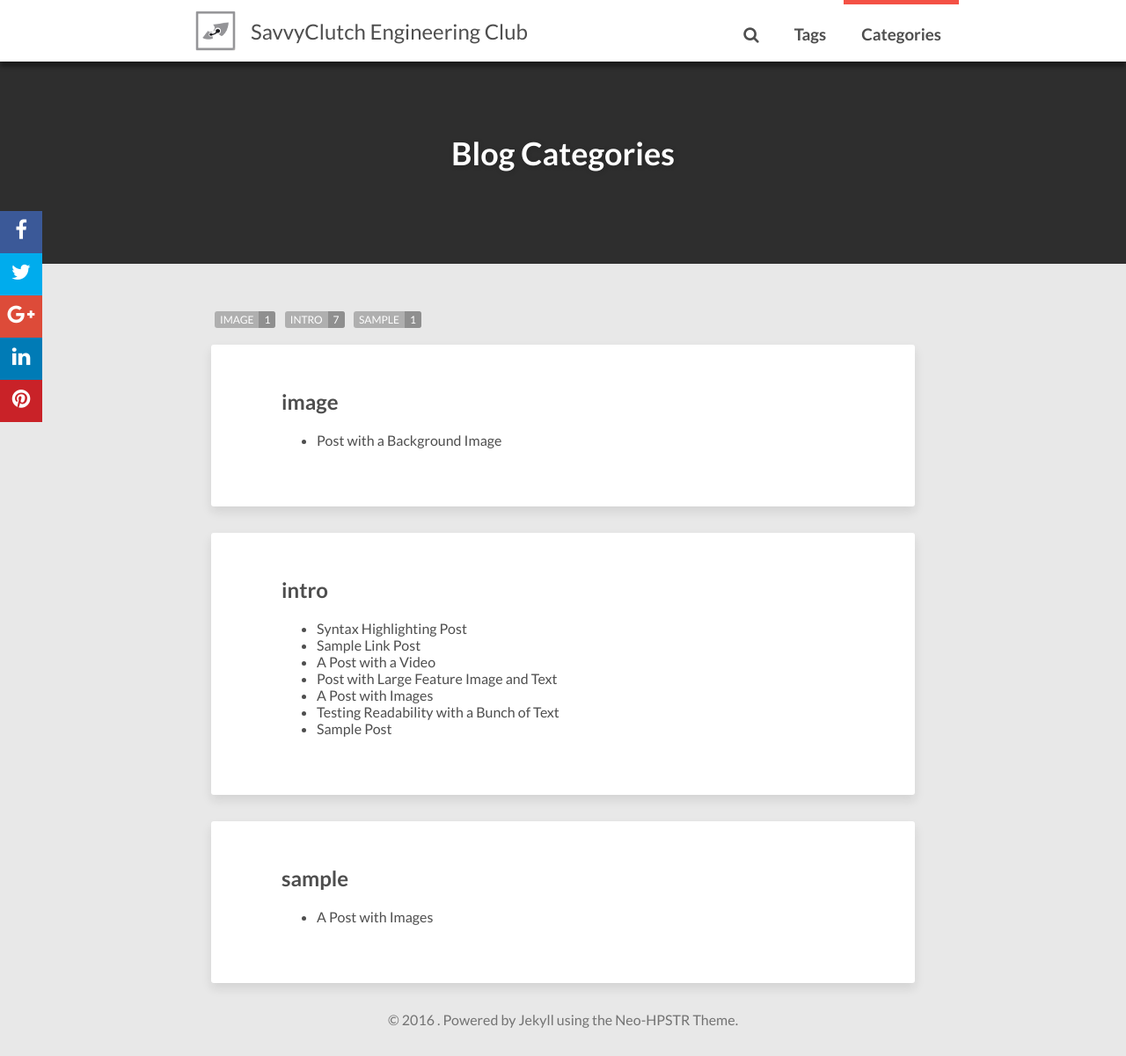
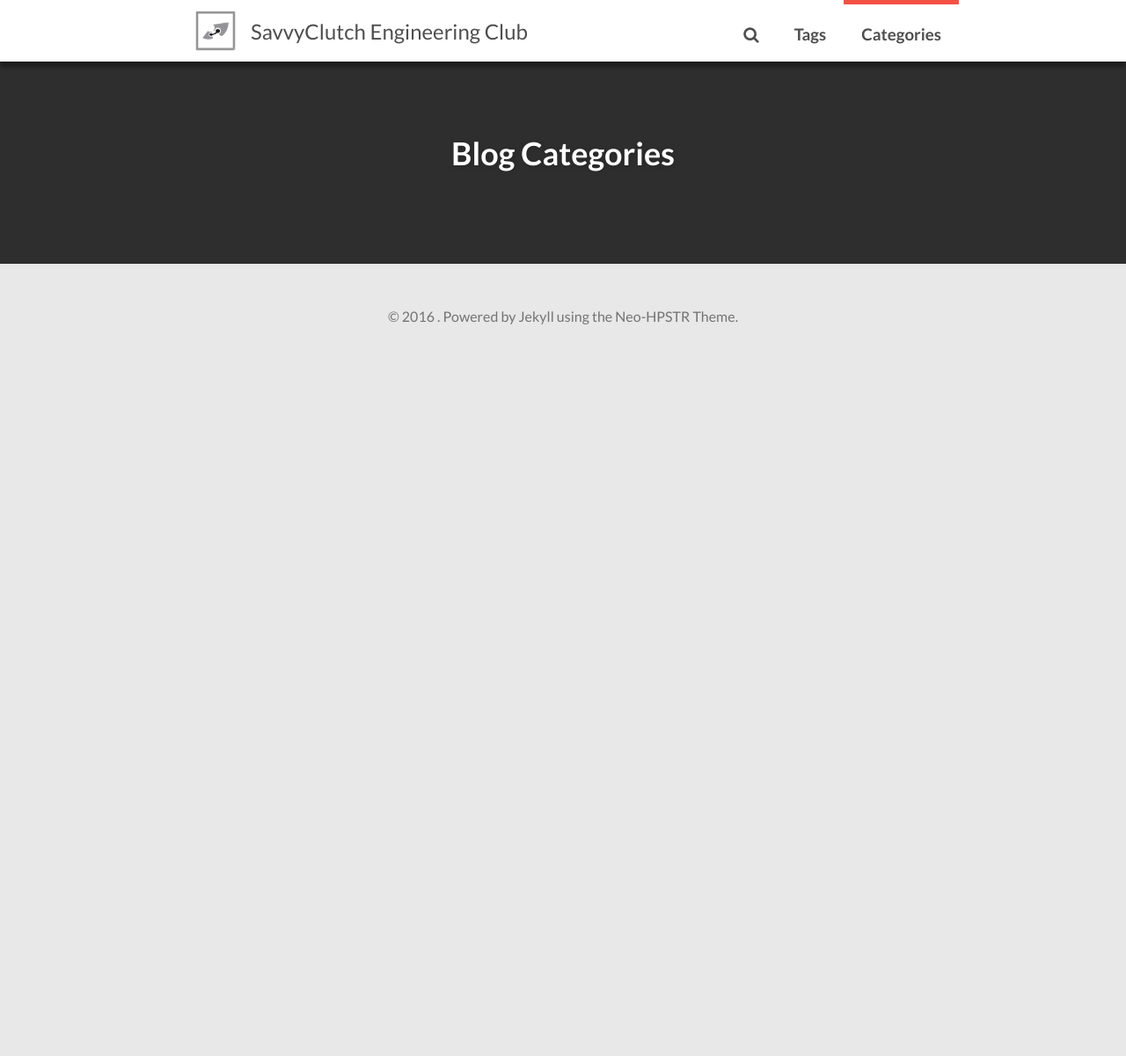
Before and after one commit to savvyclutch/savvyclutch.github.io, a Jekyll site: the page built from categories/index.html, in a window 1280 px wide and 1201 px high. Shown: the whole window at 88% size. Built offline with Jekyll 4.4.1, drawn with Linux system fonts in a browser that asks for light colours; nearby versions of some CDN libraries; comment, search, counter and statistics services are not loaded; some of the changed lines change nothing that is shown.

Commit message:
- Remove floating share buttons - Remove sample posts

```diff
--- a/_config.yml
+++ b/_config.yml
@@ -98,7 +98,7 @@ permalink:   /:categories/:title/
 paginate: 5
 
 # if true, shows the floatting share buttons
-float_share: true
+float_share: false
 
 kramdown:
   auto_ids: true
```
Also changed, not shown: _sample_posts/2011-03-10-sample-post.md (renamed from _posts/2011-03-10-sample-post.md), _sample_posts/2012-05-22-readability-post.md (renamed from _posts/2012-05-22-readability-post.md), _sample_posts/2013-05-22-sample-post-images.md (renamed from _posts/2013-05-22-sample-post-images.md), _sample_posts/2013-05-23-readability-feature-post.md (renamed from _posts/2013-05-23-readability-feature-post.md), _sample_posts/2013-06-25-video-post.md (renamed from _posts/2013-06-25-video-post.md), _sample_posts/2013-08-12-sample-link-post.md (renamed from _posts/2013-08-12-sample-link-post.md), _sample_posts/2013-08-16-code-highlighting-post.md (renamed from _posts/2013-08-16-code-highlighting-post.md), _sample_posts/2013-10-26-background-image.md (renamed from _posts/2013-10-26-background-image.md), _sample_posts/2013-10-28-dark-post.md (renamed from _posts/2013-10-28-dark-post.md), _sample_posts/2013-10-28-feature-image.md (renamed from _posts/2013-10-28-feature-image.md).
